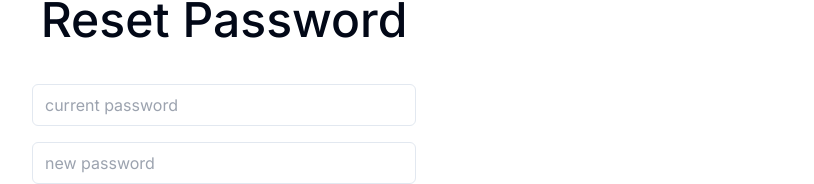
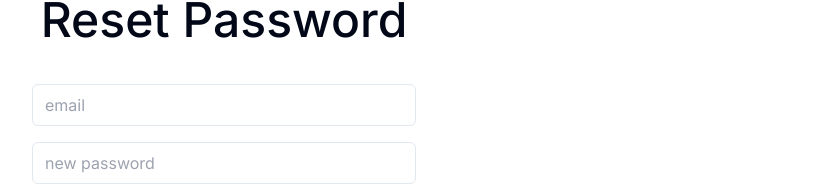
Before and after one commit to ruyuansun/PRJ666-Weekly-Deliverables, a Next.js app in the folder pothery/: page /resetPassword in a window 1280 px wide. Shown: the part 172-356 px from the top of the page, without its empty margins (416-1230 px from the left). Built offline with nearby package versions, Linux system fonts and the light colour scheme.

Commit message:
Integrate reset password functionality with backend API

```diff
--- a/pothery/app/resetPassword/page.js
+++ b/pothery/app/resetPassword/page.js
@@ -7,7 +7,7 @@ export default function ResetPassword() {
   async function handleSubmit(event) {
     event.preventDefault();
     setError("");
-    const currentPassword = event.target.currentPassword.value;
+    const email = event.target.email.value;
     const newPassword = event.target.newPassword.value;
 
     try {
@@ -17,7 +17,7 @@ export default function ResetPassword() {
           "Content-Type": "application/json",
         },
         body: JSON.stringify({
-          currentPassword,
+          email,
           newPassword,
         }),
       });
@@ -44,10 +44,10 @@ export default function ResetPassword() {
         {error && <p className="text-red-500">{error}</p>}
         <input
           className="border rounded-md py-2 px-3 w-96"
-          type="password"
-          id="currentPassword"
-          name="currentPassword"
-          placeholder="current password"
+          type="email"
+          id="email"
+          name="email"
+          placeholder="email"
         />
         <input
           className="border rounded-md py-2 px-3 w-96"
```
Also changed, not shown: 1 other file (tests, documents, lock files or other folders).
